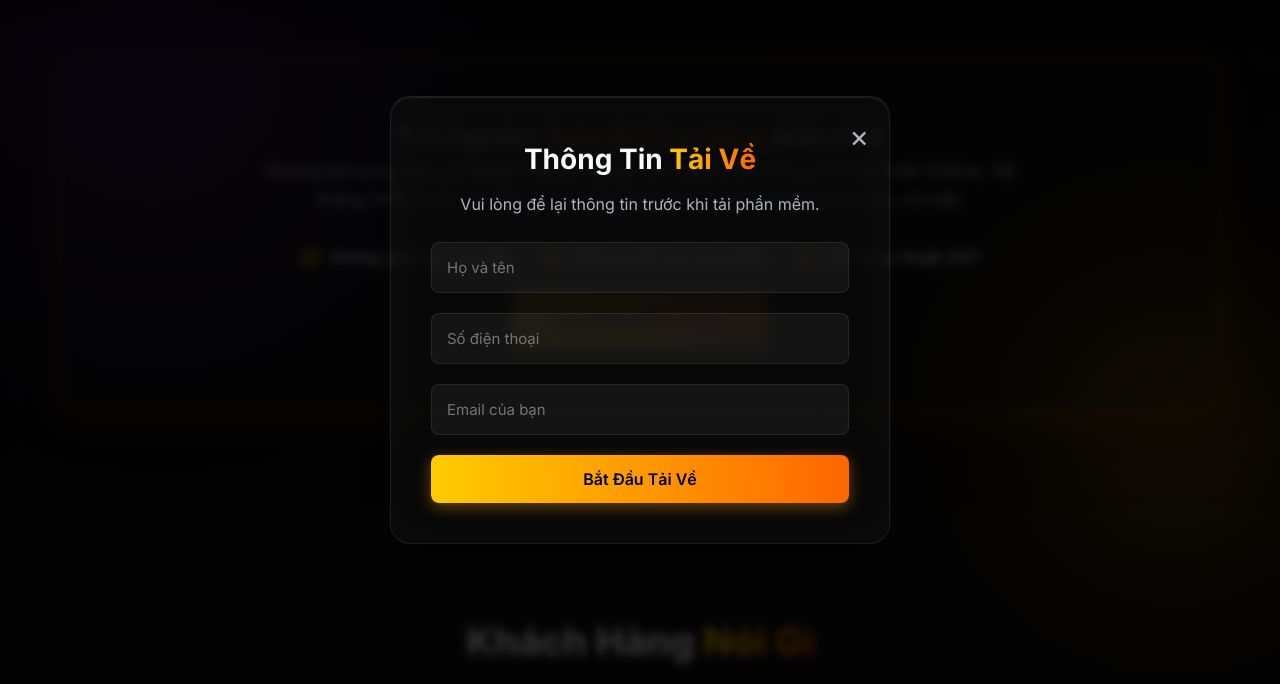
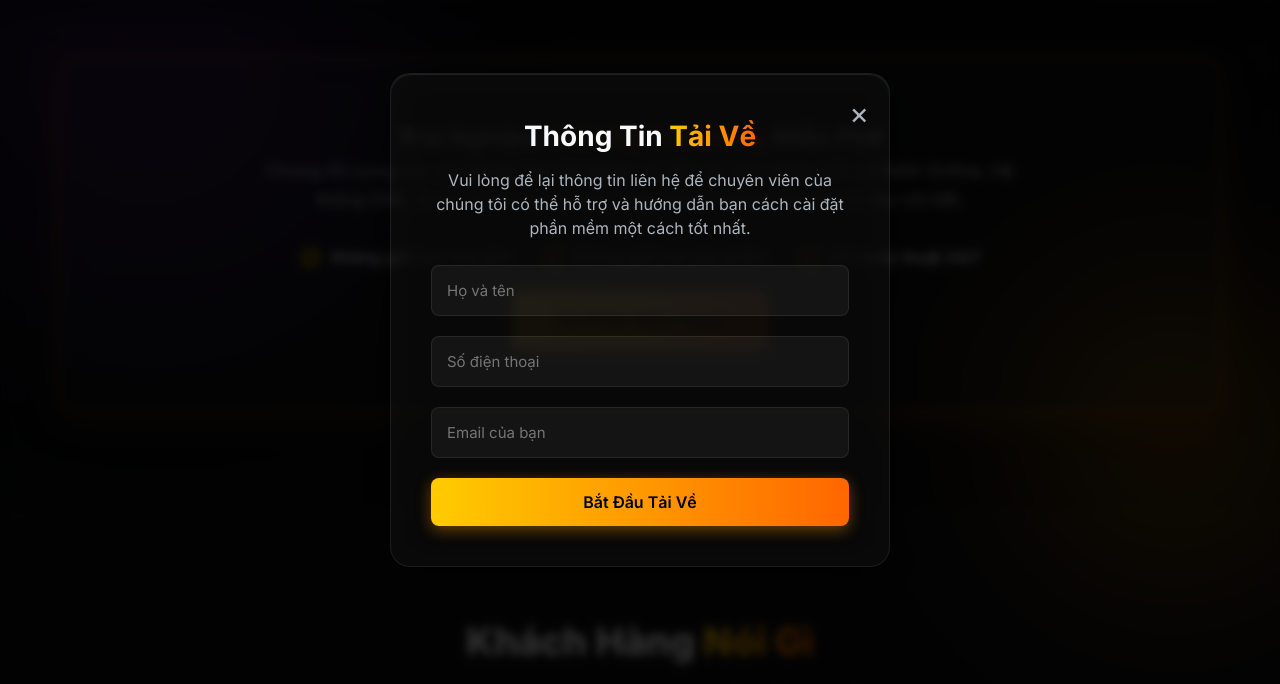
Before and after one commit to hackgame00/salecucu, a website: page index.html in a window 1280 px wide. Both pictures are taken after a click on the link "Tải Phần Mềm Ngay". Shown: the part 8621-9305 px from the top of the page. Drawn offline with nearby package versions, Linux system fonts and the light colour scheme.

Commit message:
style: Update description text for download modal

```diff
--- a/index.html
+++ b/index.html
@@ -441,7 +441,7 @@
             <span id="closeDownloadModal" style="position: absolute; top: 15px; right: 20px; font-size: 30px; cursor: pointer; color: var(--text-light); z-index: 10;">&times;</span>
             <div class="contact-form" style="padding: 40px;">
                 <h2 style="margin-bottom: 10px; text-align: center; font-size: 28px;">Thông Tin <span class="text-gradient">Tải Về</span></h2>
-                <p style="text-align: center; margin-bottom: 25px; color: var(--text-light);">Vui lòng để lại thông tin trước khi tải phần mềm.</p>
+                <p style="text-align: center; margin-bottom: 25px; color: var(--text-light); line-height: 1.5;">Vui lòng để lại thông tin liên hệ để chuyên viên của chúng tôi có thể hỗ trợ và hướng dẫn bạn cách cài đặt phần mềm một cách tốt nhất.</p>
                 <form id="downloadForm" action="/api/send-email" method="POST">
                     <input type="hidden" name="_captcha" value="false">
                     <input type="hidden" name="_subject" value="Thông báo: Có người vừa tải SaleCuCu POS">
```
